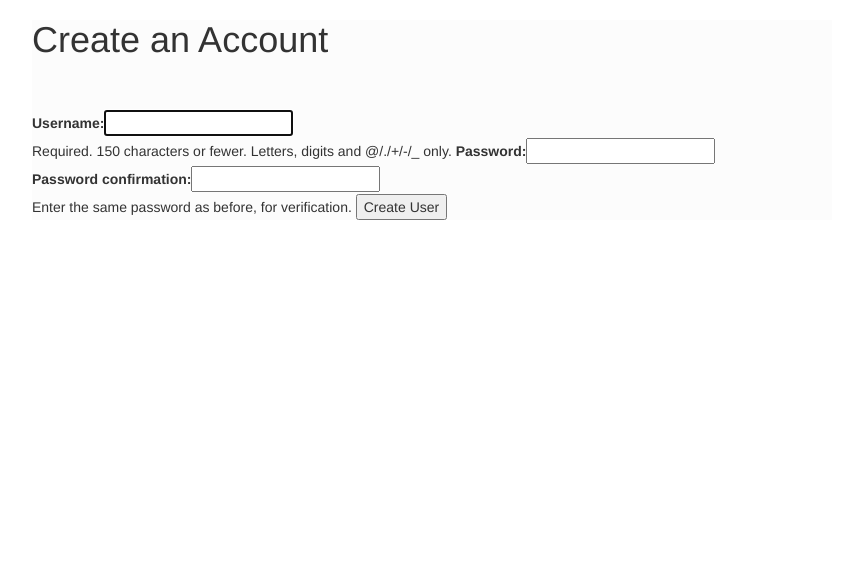
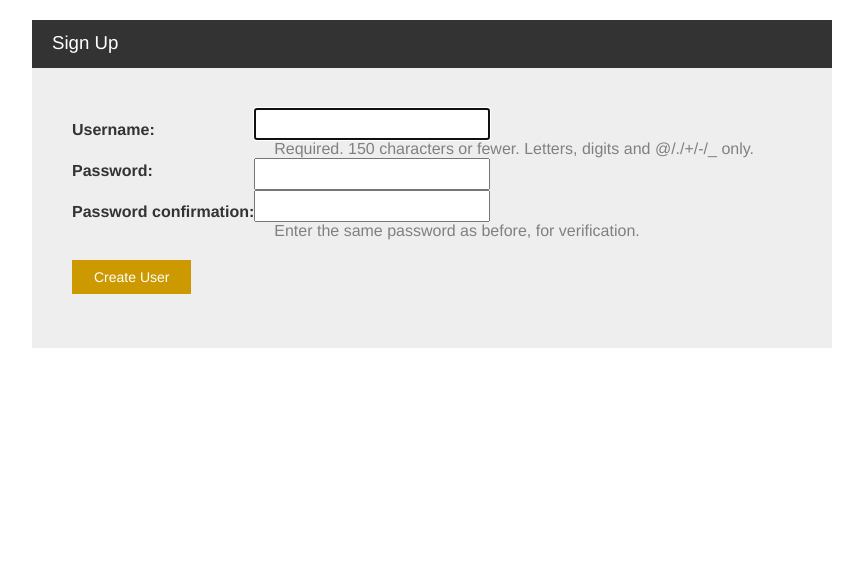
Before and after one commit to purdue-epics-ims/boilerconnect, a Django app: page /user/create in a window 1280 px wide. Shown: the part 51-639 px from the top of the page, without its empty margins (208-1071 px from the left). Run offline with Django 3.2, Linux system fonts and the light colour scheme; a user stored in the database is signed in; data comes from the database, SQL or seed files in the repository; some libraries are stand-ins or nearby versions.

Commit message:
Changed templates and some views

```diff
--- a/johnslist/dbtest/static/style.css
+++ b/johnslist/dbtest/static/style.css
@@ -22,6 +22,12 @@ body{
 .input-table input{
 	padding: 5px;
 	padding-left: 20px;
+}
+
+.input-table span{
+	padding: 5px;
+	padding-left: 20px;
+	color: gray;
 }
 
 
--- a/johnslist/dbtest/templates/dbtest/base.html
+++ b/johnslist/dbtest/templates/dbtest/base.html
@@ -31,7 +31,8 @@
 					  <a href="#" class="dropdown-toggle" data-toggle="dropdown" role="button" aria-expanded="false">{{ user.username }} <span class="caret"></span></a>
 					  <ul class="dropdown-menu" role="menu">
 					    <li><a href="{% url 'logout' %}">Logout</a></li>
-                                            <li><a href="{% url 'user_edit' %}">Modify User</a></li>
+                        <li><a href="{% url 'user_edit' %}">Modify User</a></li>
+                        <li><a href="{% url 'organization_create' %}">Create a new organization</a></li>
 					    <li class="divider"></li>
 					    <li class="dropdown-header">Member of</li>
 						{% for organization in user.members.all %}
--- a/johnslist/dbtest/templates/dbtest/search.html
+++ b/johnslist/dbtest/templates/dbtest/search.html
@@ -6,7 +6,11 @@
 		</div>
 	</div>
 	<div class = "jumbotron" >
-		<p>The search return the following results:</p>
+		{% if organization in search_result %}
+			<p>The search return the following results:</p>
+		{% else %}
+			<p>No organization in the database matched your search terms</p>
+		{%endif%}
 		<div class ="contact-info box">
 				<table class="table table-hover table-striped ">
 					{% for organization in search_result %}
--- a/johnslist/dbtest/templates/dbtest/user_create.html
+++ b/johnslist/dbtest/templates/dbtest/user_create.html
@@ -1,22 +1,26 @@
 {% extends "dbtest/base.html" %}
 
 {% block content %}
-
-
-
-<h1>Create an Account</h1>
-<br><br>
-{% if error %}<b>{{ error }}</b>
+	<div class="panel-heading">
+		<div class="">
+			Sign Up
+		</div>
+	</div>
+	<div class = "jumbotron">
+		{% if error %}<p>{{ error }}</p>
 		{% endif %}
-{% if username %}<b>Welcome {{ username }}.  Please check your email for a confirmation message.</b>
-
+		{% if username %}
+			<p>Welcome {{ username }}.  Please check your email for a confirmation message.</p>
 		{% else %}
 			<form action="{% url 'user_create' %}" method="post">
 			{% csrf_token %}
+			<table class = "input-table">
 			{{ form }}
-<input type="submit" value="Create User">
+			</table>
+			<br>
+			<input class = "custom-btn" type="submit" value="Create User">
 			</form>
-
 		{% endif %}
+	</div>
 
 {% endblock content %}
```
Also changed, not shown: johnslist/dbtest/templates/dbtest/confirm.html (+9 -4 lines), johnslist/dbtest/templates/dbtest/login.html (+9 -1 lines), johnslist/dbtest/templates/dbtest/organization_create.html (+10 -4 lines). Lines whose indentation alone changed are shown as unchanged.
